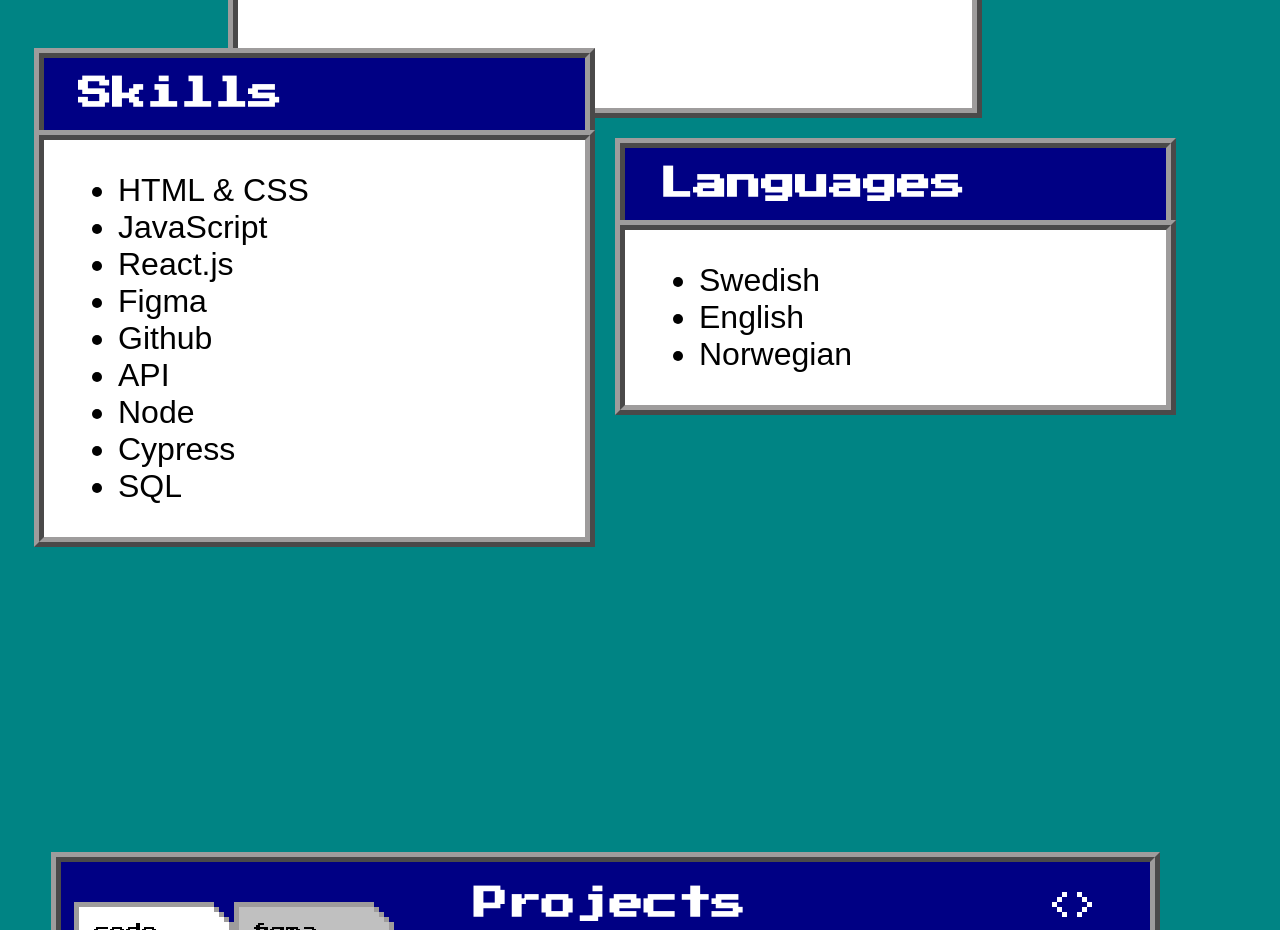
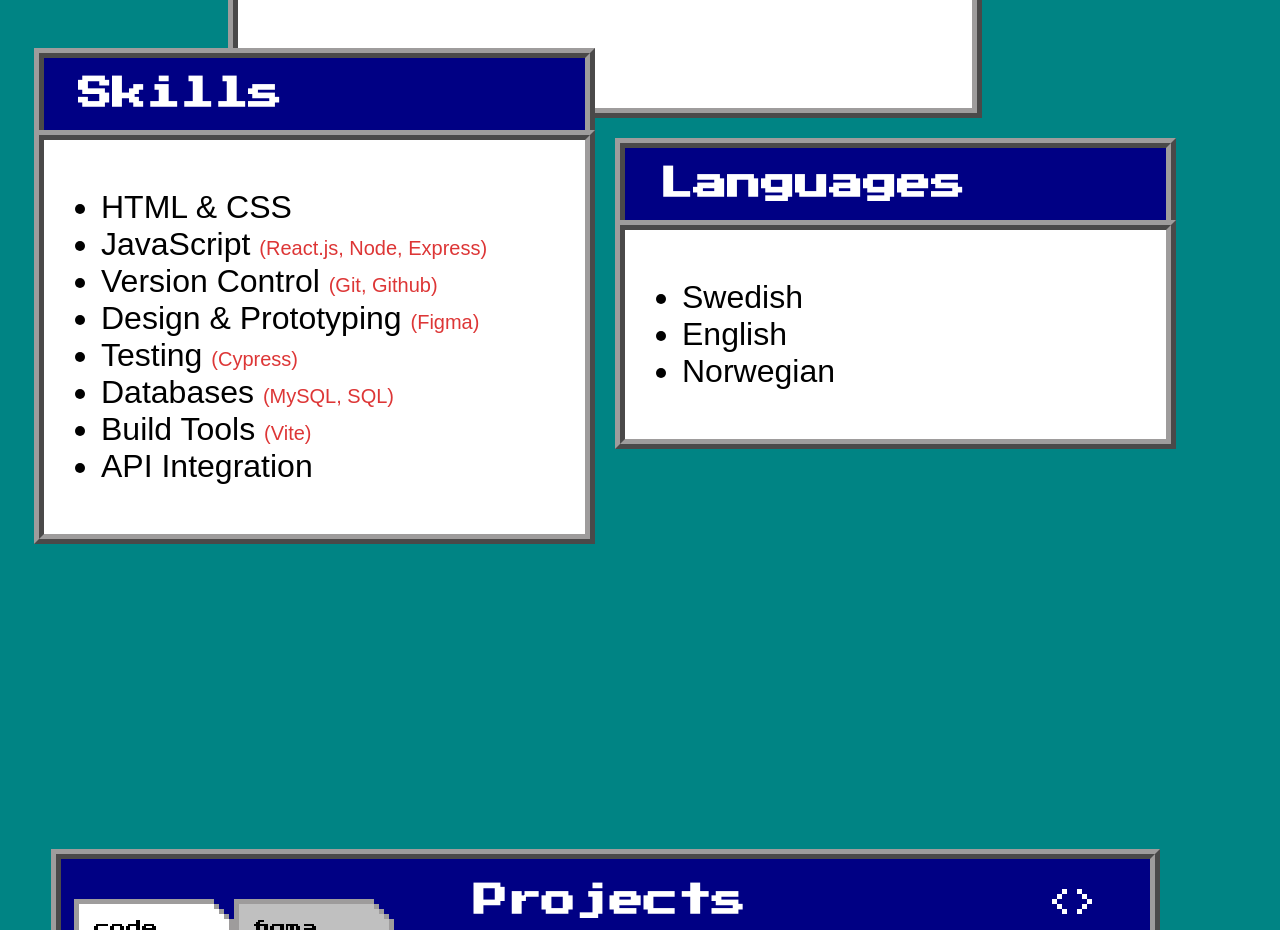
Before and after one commit to SelmaBtt/My-portfolio, a React (Vite) app: page / in a window 1280 px wide. Shown: the part 2020-2950 px from the top of the page. Built offline with nearby package versions, Linux system fonts and the light colour scheme; a web font is replaced by a local one.

Commit message:
Skills list update

```diff
--- a/src/components/Second_section/Skills.jsx
+++ b/src/components/Second_section/Skills.jsx
@@ -7,17 +7,16 @@ const Skills = () => {
                 <h1>Skills</h1>
             </header>
             <div className={styled.textContainer}>
-                <ul>
-                    <li>HTML & CSS</li>
-                    <li>JavaScript</li>
-                    <li>React.js</li>
-                    <li>Figma</li>
-                    <li>Github</li>
-                    <li>API</li>
-                    <li>Node</li>
-                    <li>Cypress</li>
-                    <li>SQL</li>
-                </ul>
+            <ul>
+                <li>HTML & CSS</li>
+                <li>JavaScript <span>(React.js, Node, Express)</span></li>
+                <li>Version Control <span>(Git, Github)</span></li>
+                <li>Design & Prototyping <span>(Figma)</span></li>
+                <li>Testing <span>(Cypress)</span></li>
+                <li>Databases <span>(MySQL, SQL)</span></li>
+                <li>Build Tools <span>(Vite)</span></li>
+                <li>API Integration</li>
+            </ul>
             </div>
         </div>
     )
--- a/src/stylesheets/Second_section_stylesheets/Experience.module.css
+++ b/src/stylesheets/Second_section_stylesheets/Experience.module.css
@@ -15,6 +15,11 @@
     background-color: var(--div-background);
     border: var(--border);
     font-size: 32px;
-    padding-left: 34px;
+    padding: 17px;
     width: 507px;
 }
+
+.textContainer span{
+    font-size: 20px;
+    color: #DD3636;
+}
```
